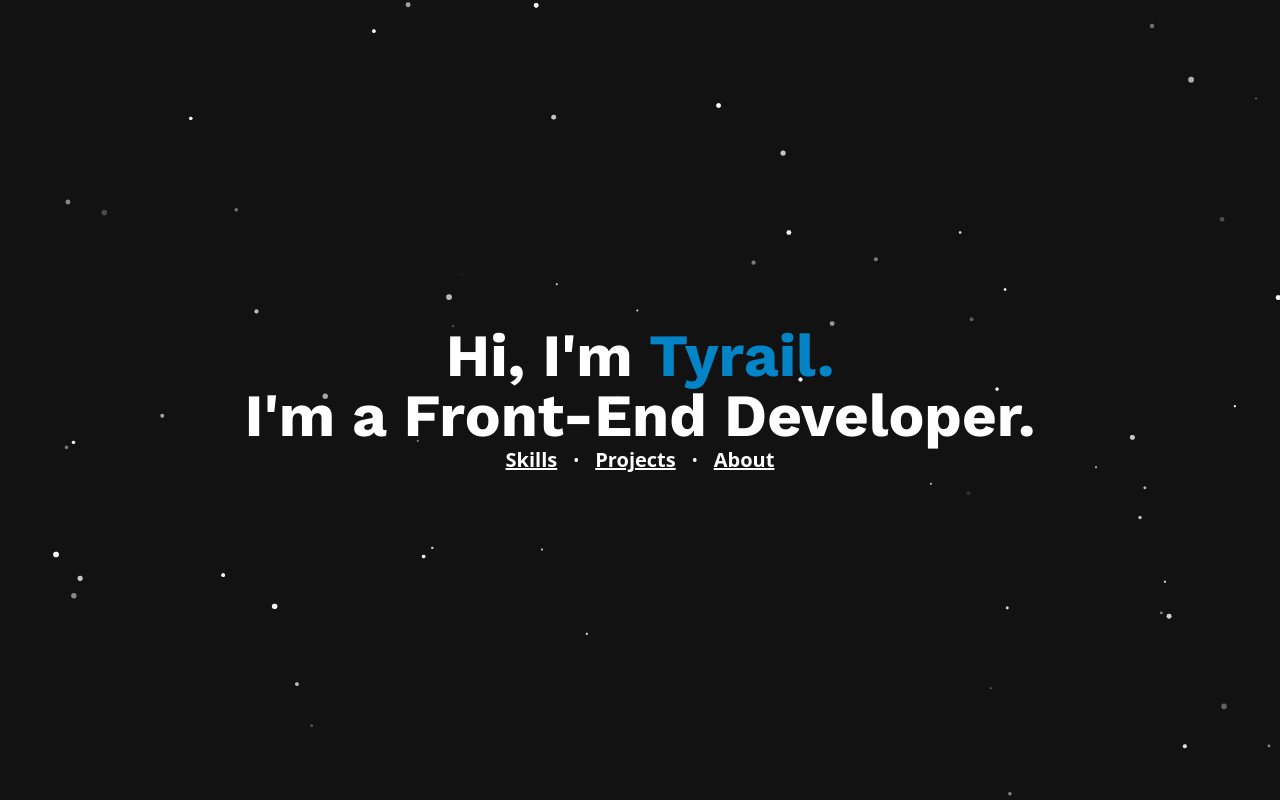
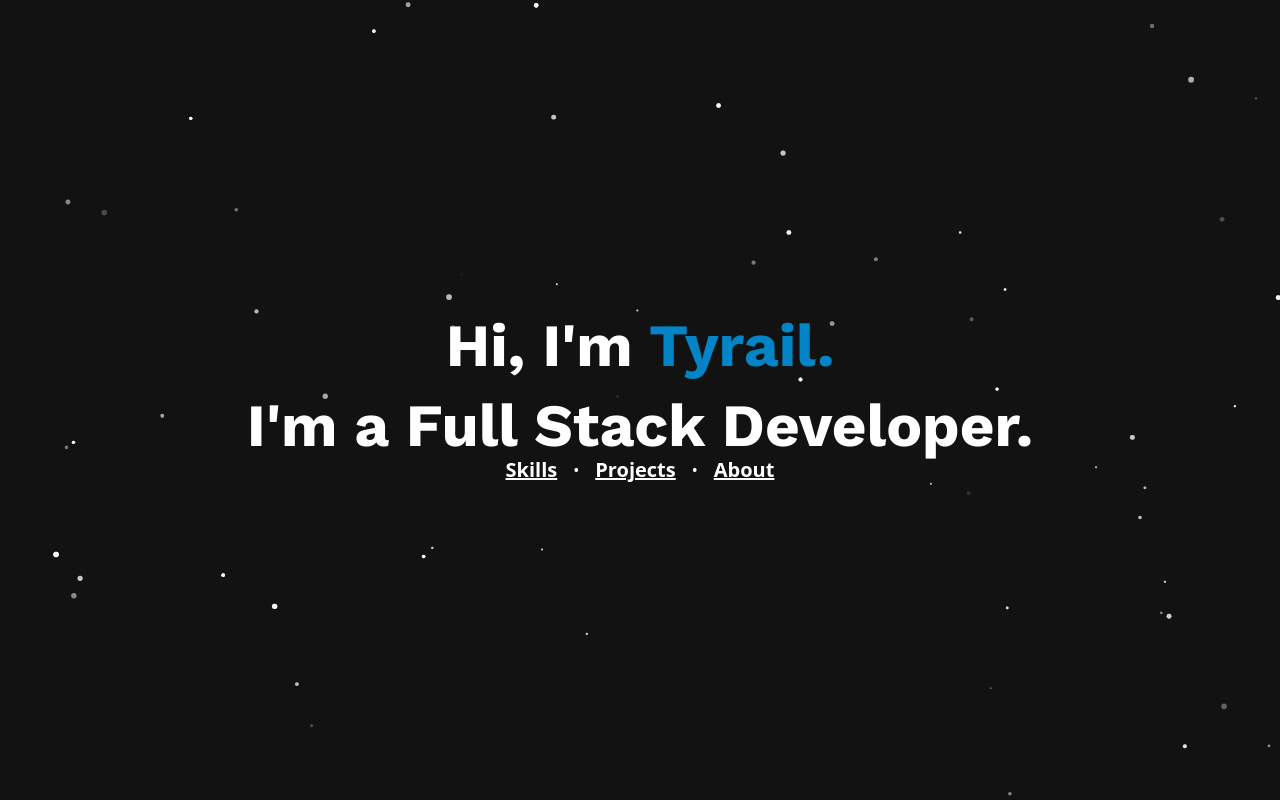
Before and after one commit to tlevy7341/portfolio, a React (Create React App) app: page / in a window 1280 px wide. Shown: the top 800 px of the page. Built offline with nearby package versions, Linux system fonts and the light colour scheme; no server answers.

Commit message:
Updated header title and added some padding

```diff
--- a/src/components/Hero.js
+++ b/src/components/Hero.js
@@ -1,4 +1,3 @@
-import React from "react";
 import { Link } from "react-scroll";
 import Particles from "react-tsparticles";
 import "../App.css";
@@ -15,8 +14,8 @@ const Hero = () => {
         <p className="z-10 text-2xl font-bold font-worksans sm:text-6xl">
           Hi, I'm <span className="text-sky-600">Tyrail.</span>
         </p>
-        <p className="z-10 text-2xl font-bold font-worksans sm:text-6xl">
-          I'm a Front-End Developer.
+        <p className="z-10 text-2xl pt-1 sm:pt-5 font-bold font-worksans sm:text-6xl">
+          I'm a Full Stack Developer.
         </p>
         <div className="flex items-center gap-4">
           <Link
--- a/src/components/ProjectRow.js
+++ b/src/components/ProjectRow.js
@@ -1,6 +1,6 @@
 import AOS from "aos";
 import "aos/dist/aos.css";
-import React, { useEffect, useState } from "react";
+import { useEffect, useState } from "react";
 import { FaExternalLinkAlt, FaGithub } from "react-icons/fa";
 import Tag from "./Tag";
 
```
